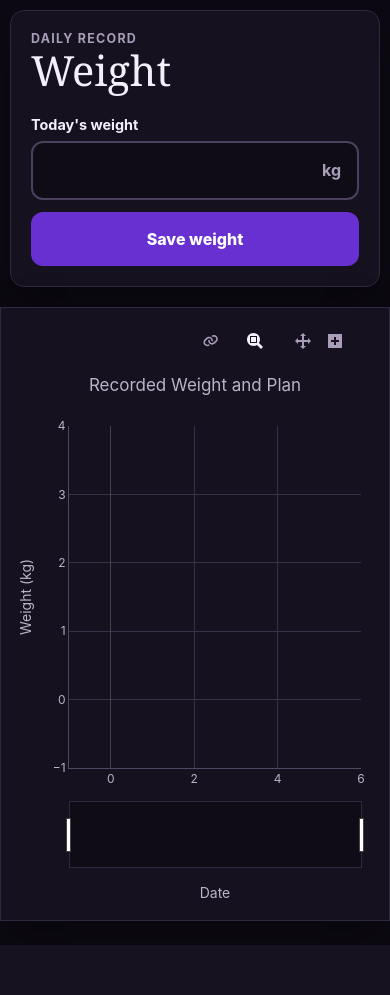
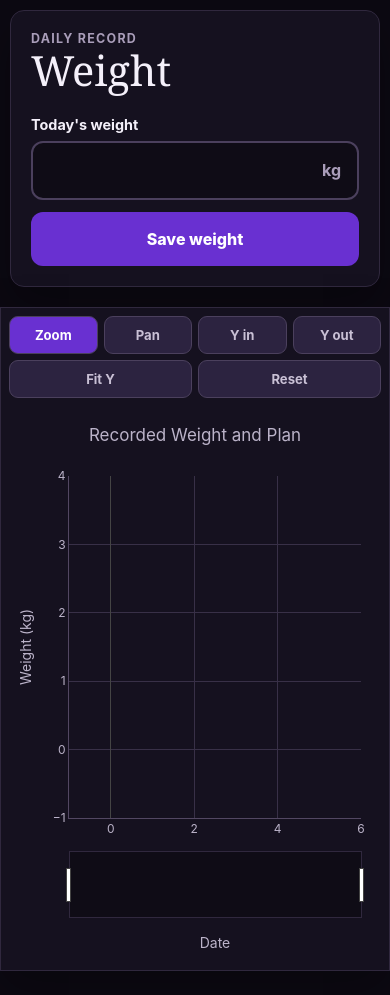
Before and after one commit to nielsSkov/lifestyle-book, a Flask app: page / in a window 390 px wide. Before the commit the page ends 945 px from the top, so only its background shows below. Run offline with Flask 3, Linux system fonts and the light colour scheme.

Commit message:
Add responsive Plotly chart controls

```diff
--- a/interactive_plot.py
+++ b/interactive_plot.py
@@ -7,15 +7,7 @@
 
 PLOTLY_CONFIG: dict[str, object] = {
     "displaylogo": False,
-    "displayModeBar": True,
-    "modeBarButtonsToRemove": [
-        "toImage",
-        "select2d",
-        "lasso2d",
-        "hoverClosestCartesian",
-        "hoverCompareCartesian",
-        "toggleSpikelines",
-    ],
+    "displayModeBar": False,
     "responsive": True,
     "scrollZoom": True,
     "showTips": False,
@@ -98,11 +90,6 @@
             "bordercolor": "#524762",
             "font": {"color": "#f4f0fa"},
         },
-        modebar={
-            "bgcolor": "rgba(0, 0, 0, 0)",
-            "color": "#a99db9",
-            "activecolor": "#f4f0fa",
-        },
         uirevision="weight-tracker",
         margin={"l": 64, "r": 24, "t": 70, "b": 48},
         legend={
@@ -116,7 +103,6 @@
             "title": "Date",
             "gridcolor": "#383047",
             "linecolor": "#524762",
-            "modebardisable": "zoominout",
             "rangeslider": {
                 "visible": True,
                 "bgcolor": "#0f0c16",
--- a/static/style.css
+++ b/static/style.css
@@ -144,8 +144,33 @@
 }
 
 .graph-card {
-  padding: 52px 12px 12px;
+  padding: 12px;
   overflow: hidden;
+}
+
+.plot-toolbar {
+  display: flex;
+  flex-wrap: wrap;
+  justify-content: center;
+  gap: 6px;
+  margin-bottom: 8px;
+}
+
+.plot-toolbar button {
+  width: auto;
+  min-height: 38px;
+  padding: 0 12px;
+  border: 1px solid #4b405d;
+  border-radius: 9px;
+  color: #c9c0d5;
+  background: #2c2340;
+  font-size: 0.82rem;
+  font-weight: 750;
+}
+
+.plot-toolbar button.active {
+  color: white;
+  background: #6930d1;
 }
 
 #weight-plot {
@@ -154,15 +179,17 @@
   min-height: 480px;
 }
 
-#weight-plot .modebar-container {
-  top: -42px !important;
-  right: auto !important;
-  left: 50% !important;
-  transform: translateX(-50%);
-}
-
 @media (hover: hover) and (pointer: fine) {
   button:hover {
+    background: #7842df;
+  }
+
+  .plot-toolbar button:hover {
+    color: white;
+    background: #513a70;
+  }
+
+  .plot-toolbar button.active:hover {
     background: #7842df;
   }
 }
@@ -180,8 +207,17 @@
 
   .graph-card {
     margin-inline: -10px;
-    padding: 48px 4px 4px;
+    padding: 8px 4px 4px;
     border-radius: 0;
+  }
+
+  .plot-toolbar {
+    padding-inline: 4px;
+  }
+
+  .plot-toolbar button {
+    flex: 1 1 72px;
+    padding-inline: 8px;
   }
 
   #weight-plot {
--- a/templates/index.html
+++ b/templates/index.html
@@ -33,6 +33,14 @@
     </section>
 
     <section class="graph-card">
+      <div class="plot-toolbar" role="toolbar" aria-label="Chart controls">
+        <button id="plot-zoom" type="button" class="active" aria-pressed="true">Zoom</button>
+        <button id="plot-pan" type="button" aria-pressed="false">Pan</button>
+        <button id="plot-y-in" type="button">Y in</button>
+        <button id="plot-y-out" type="button">Y out</button>
+        <button id="plot-fit-y" type="button">Fit Y</button>
+        <button id="plot-reset" type="button">Reset</button>
+      </div>
       <div id="weight-plot" role="region" aria-label="Interactive recorded and planned weight chart"></div>
     </section>
   </main>
@@ -40,7 +48,37 @@
   <script>
     const weightFigure = {{ graph_json | safe }};
     const plotlyConfig = {{ plotly_config | tojson }};
-    Plotly.newPlot("weight-plot", weightFigure.data, weightFigure.layout, plotlyConfig);
+    const plot = document.getElementById("weight-plot");
+    const zoomButton = document.getElementById("plot-zoom");
+    const panButton = document.getElementById("plot-pan");
+
+    function setDragMode(mode) {
+      Plotly.relayout(plot, {dragmode: mode});
+      zoomButton.classList.toggle("active", mode === "zoom");
+      zoomButton.setAttribute("aria-pressed", mode === "zoom");
+      panButton.classList.toggle("active", mode === "pan");
+      panButton.setAttribute("aria-pressed", mode === "pan");
+    }
+
+    function scaleYAxis(factor) {
+      const [start, end] = plot._fullLayout.yaxis.range;
+      const center = (start + end) / 2;
+      const halfRange = (end - start) * factor / 2;
+      Plotly.relayout(plot, {"yaxis.range": [center - halfRange, center + halfRange]});
+    }
+
+    Plotly.newPlot(plot, weightFigure.data, weightFigure.layout, plotlyConfig).then(() => {
+      zoomButton.addEventListener("click", () => setDragMode("zoom"));
+      panButton.addEventListener("click", () => setDragMode("pan"));
+      document.getElementById("plot-y-in").addEventListener("click", () => scaleYAxis(0.8));
+      document.getElementById("plot-y-out").addEventListener("click", () => scaleYAxis(1.25));
+      document.getElementById("plot-fit-y").addEventListener("click", () => {
+        Plotly.relayout(plot, {"yaxis.autorange": true});
+      });
+      document.getElementById("plot-reset").addEventListener("click", () => {
+        Plotly.relayout(plot, {"xaxis.autorange": true, "yaxis.autorange": true});
+      });
+    });
   </script>
 </body>
 </html>
```
Also changed, not shown: tests/test_app.py (+5 -0 lines), tests/test_interactive_plot.py (+1 -11 lines).
